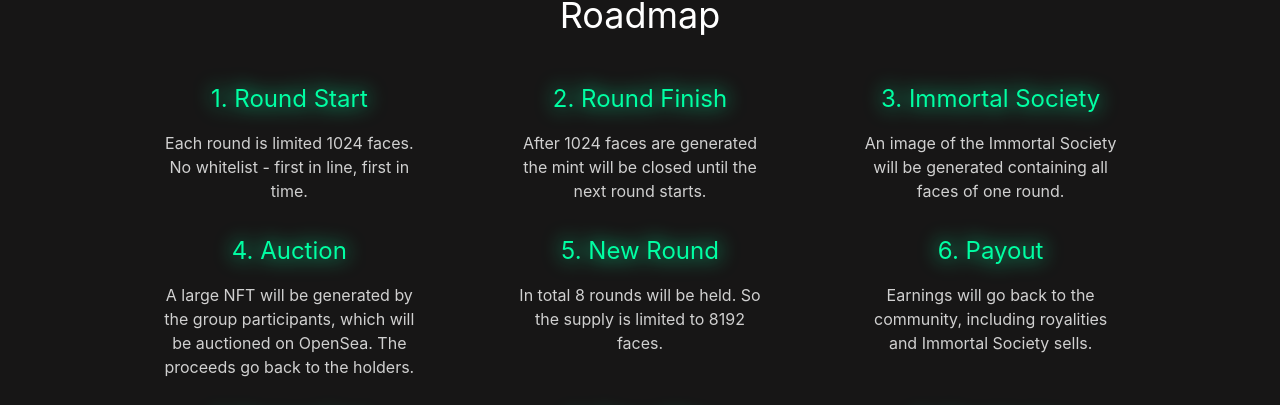
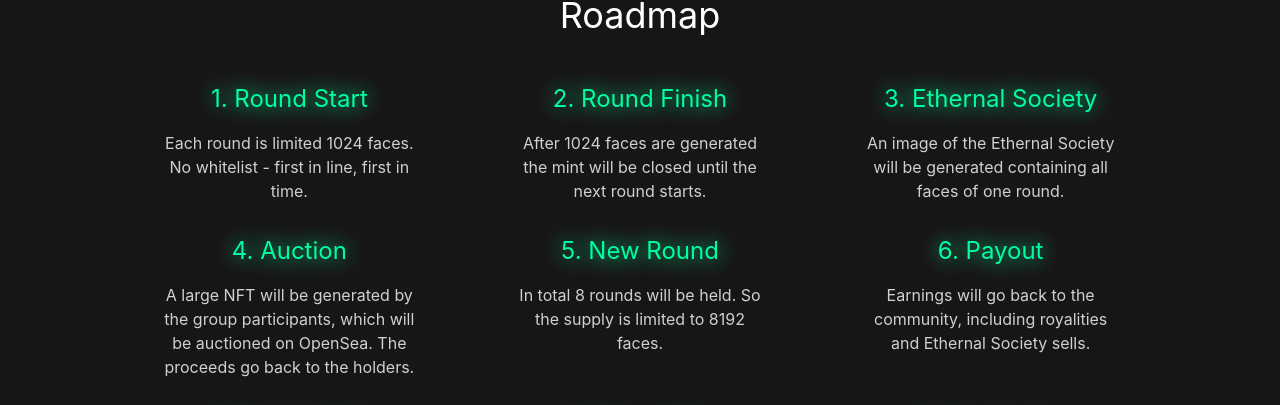
Before and after one commit to toni-minge/immortal-faces, a Next.js app: page /test in a window 1280 px wide. Shown: the part 1610-2015 px from the top of the page. Built offline with nearby package versions, Linux system fonts and the light colour scheme.

Commit message:
updated: wording and logo

```diff
--- a/components/faq-segment/index.js
+++ b/components/faq-segment/index.js
@@ -3,8 +3,8 @@ import MobileCollapseItem from './mobile-collapse-item'
 
 const faq_elements = [
   {
-    'question': 'Who is behind Immortal Faces NFT?',
-    'answer': <><p>The project was initiated by Toni Minge, painter and programmer from Berlin.  </p><p><a target="_blank" rel="noreferrer" href="https://toniminge.de">Toni Minge</a>, born in a cold summer in 1995, was raised in a small village in the desert of Germany – so-called Saxony-Anhalt. From there he found his way to Leipzig where he studied fine arts at <a target="_blank" rel="noreferrer" href="https://www.hgb-leipzig.de/">Hochschule für Grafik und Buchkunst</a>. After then everything changed: Berlin has become his new home.</p><p>Since 2019, he leads his own agency <a target="_blank" rel="noreferrer" href="https://minge-schmidt.com">Minge+Schmidt</a> as founder and head of programming with his good friend and co-founder Johannes Schmidt. Together they have worked with a wide range of clients including Native Instruments, Arte, TU Berlin, yoona.ai and many more.</p><p>A crucial theme for Toni Minge&apos;s artistic work is the investigation of non-esoteric aura and its reproducibility. The capitalization and digitalization of social structures play an essential role in this, which is also the origin of Toni Minge&apos;s latest project: &quotImmortal Faces&quot. An attempt to investigate the influence of capital and digitality in human interaction through NFTs. </p></>
+    'question': 'Who is behind Ethernal Faces NFT?',
+    'answer': <><p>The project was initiated by Toni Minge, painter and programmer from Berlin.  </p><p><a target="_blank" rel="noreferrer" href="https://toniminge.de">Toni Minge</a>, born in a cold summer in 1995, was raised in a small village in the desert of Germany – so-called Saxony-Anhalt. From there he found his way to Leipzig where he studied fine arts at <a target="_blank" rel="noreferrer" href="https://www.hgb-leipzig.de/">Hochschule für Grafik und Buchkunst</a>. After then everything changed: Berlin has become his new home.</p><p>Since 2019, he leads his own agency <a target="_blank" rel="noreferrer" href="https://minge-schmidt.com">Minge+Schmidt</a> as founder and head of programming with his good friend and co-founder Johannes Schmidt. Together they have worked with a wide range of clients including Native Instruments, Arte, TU Berlin, yoona.ai and many more.</p><p>A crucial theme for Toni Minge&apos;s artistic work is the investigation of non-esoteric aura and its reproducibility. The capitalization and digitalization of social structures play an essential role in this, which is also the origin of Toni Minge&apos;s latest project: "Ethernal Faces". An attempt to investigate the influence of capital and digitality in human interaction through NFTs. </p></>
   },
   {
     'question': 'What is an NFT?',
@@ -28,11 +28,11 @@ const faq_elements = [
   },
   {
     'question': 'How many people can participate in the project?',
-    'answer': <p>Immortal Faces is divided into 8 rounds of 1024 participants each. This means that in the end a maximum of 8192 people can participate.</p>
+    'answer': <p>Ethernal Faces is divided into 8 rounds of 1024 participants each. This means that in the end a maximum of 8192 people can participate.</p>
   },
   {
-    'question': 'What is an Immortal Society?',
-    'answer': <p>The Immortal Society is a community of 1024 participants in the Immortal Faces project. There will be 8 rounds in total.</p>
+    'question': 'What is an Ethernal Society?',
+    'answer': <p>The Ethernal Society is a community of 1024 participants in the Ethernal Faces project. There will be 8 rounds in total.</p>
   },
   {
     'question': 'How will my image be stored?',
@@ -43,8 +43,8 @@ const faq_elements = [
     'answer': <p>In particular, the Ethereum Blockchain (which is what this project is running on) is designed to store information in the most decentralized and transparent way possible in a tamper-proof way. Thus, it will never be possible to delete your NFT. Which means that as long as the Ethereum blockchain exists, the proof of your NFT can never be lost.</p>
   },
   {
-    'question': 'Why would I create an NFT of myself with Immortal Faces and not create my own NFT without Immortal Faces?',
-    'answer': <p>Only those who own an Immortal Faces NFT will be entitled to receive proceeds from the resales of the individual NFTs and Immortal Society NFTs.</p>
+    'question': 'Why would I create an NFT of myself with Ethernal Faces and not create my own NFT without Ethernal Faces?',
+    'answer': <p>Only those who own an Ethernal Faces NFT will be entitled to receive proceeds from the resales of the individual NFTs and Ethernal Society NFTs.</p>
   },
   {
     'question': 'Why should I sell an NFT of me?',
@@ -56,7 +56,7 @@ const faq_elements = [
   },
   {
     'question': 'What will happen after mint is over?',
-    'answer': <><p>All proceeds from resales will continue to go to a Smart Contract that allows Immortal Faces NFT owners to cash out their pro-rated proceeds on a regular basis, forever.</p><p>Finally, there will be a large physical exhibition showcasing the results from this project.</p></>
+    'answer': <><p>All proceeds from resales will continue to go to a Smart Contract that allows Ethernal Faces NFT owners to cash out their pro-rated proceeds on a regular basis, forever.</p><p>Finally, there will be a large physical exhibition showcasing the results from this project.</p></>
   },
   {
     'question': 'Is the NFF Smart Contract verified?',
--- a/components/how-does-it-work-segment/index.js
+++ b/components/how-does-it-work-segment/index.js
@@ -21,8 +21,8 @@ const how_does_it_work_elements = [
   },
   {
     'img': './elements/how_to_05.svg',
-    'title': 'Immortal Society',
-    'text': 'Help us to complete the Immortal Society, a combination of 1024 individuals. 8 rounds each.'
+    'title': 'Ethernal Society',
+    'text': 'Help us to complete the Ethernal Society, a combination of 1024 individuals. 8 rounds each.'
   }
 ]
 
--- a/components/roadmap-segment/index.js
+++ b/components/roadmap-segment/index.js
@@ -8,8 +8,8 @@ const roadmap_elements = [
     'text': 'After 1024 faces are generated the mint will be closed until the next round starts.'
   },
   {
-    'title': 'Immortal Society',
-    'text': 'An image of the Immortal Society will be generated containing all faces of one round.'
+    'title': 'Ethernal Society',
+    'text': 'An image of the Ethernal Society will be generated containing all faces of one round.'
   },
   {
     'title': 'Auction',
@@ -21,7 +21,7 @@ const roadmap_elements = [
   },
   {
     'title': 'Payout',
-    'text': 'Earnings will go back to the community, including royalities and Immortal Society sells.'
+    'text': 'Earnings will go back to the community, including royalities and Ethernal Society sells.'
   },
   {
     'title': 'Project End',
--- a/pages/index.js
+++ b/pages/index.js
@@ -136,7 +136,7 @@ export default function Home() {
           <div className="section-content">
             <div className="flex flex-col text-center gap-4">
               <img className="h-16 mx-auto mb-4 logo-hover  cromatic-aberration-effect-sm" src="/elements/imf_logo.svg"/>
-              <img className="h-14 mx-auto cromatic-aberration-effect-sm" src="/elements/imf_logo_font.svg"/>
+              <img className="h-14 mx-auto cromatic-aberration-effect-sm" src="/elements/ethf_logo.svg"/>
               <span className="green-glow">Become immortal on <br/>the blockchain</span>
               <a href="#about" className="no-underline w-48 rounded-tl-xl rounded-br-xl mt-8 mx-auto py-1 px-1 bg-white text-dark cromatic-aberration-effect-sm"> GET STARTED </a>
               <small className="opacity-60">pre-launch begins <br/>end of september</small>
@@ -150,8 +150,8 @@ export default function Home() {
             <div className="flex gap-8 flex-col md:flex-row items-center">
               <div className="md:w-5/12 w-full">
                 <img className="h-24 -ml-2 -mb-6 cromatic-aberration-effect-sm" src="./elements/symbol_02.png"/>
-                <h2 className="mb-4">What is <br/> Immortal Faces NFT?</h2>
-                <p>With Immortal Faces NFT you can become immortal as an NFT. Not only that, as a member of the Immortal Society you become part of something bigger, part of a complex work of art. And in addition, you can earn some money, since all proceeds go back into the community.</p>
+                <h2 className="mb-4">What is <br/> Ethernal Faces NFT?</h2>
+                <p>With Ethernal Faces NFT you can become immortal as an NFT. Not only that, as a member of the Ethernal Society you become part of something bigger, part of a complex work of art. And in addition, you can earn some money, since all proceeds go back into the community.</p>
               </div>
               <div className="md:w-7/12 w-full">
                 <img src="./img/header_video_test.jpg"/>
```
Also changed, not shown: public/elements/ethf_logo.svg (added).
